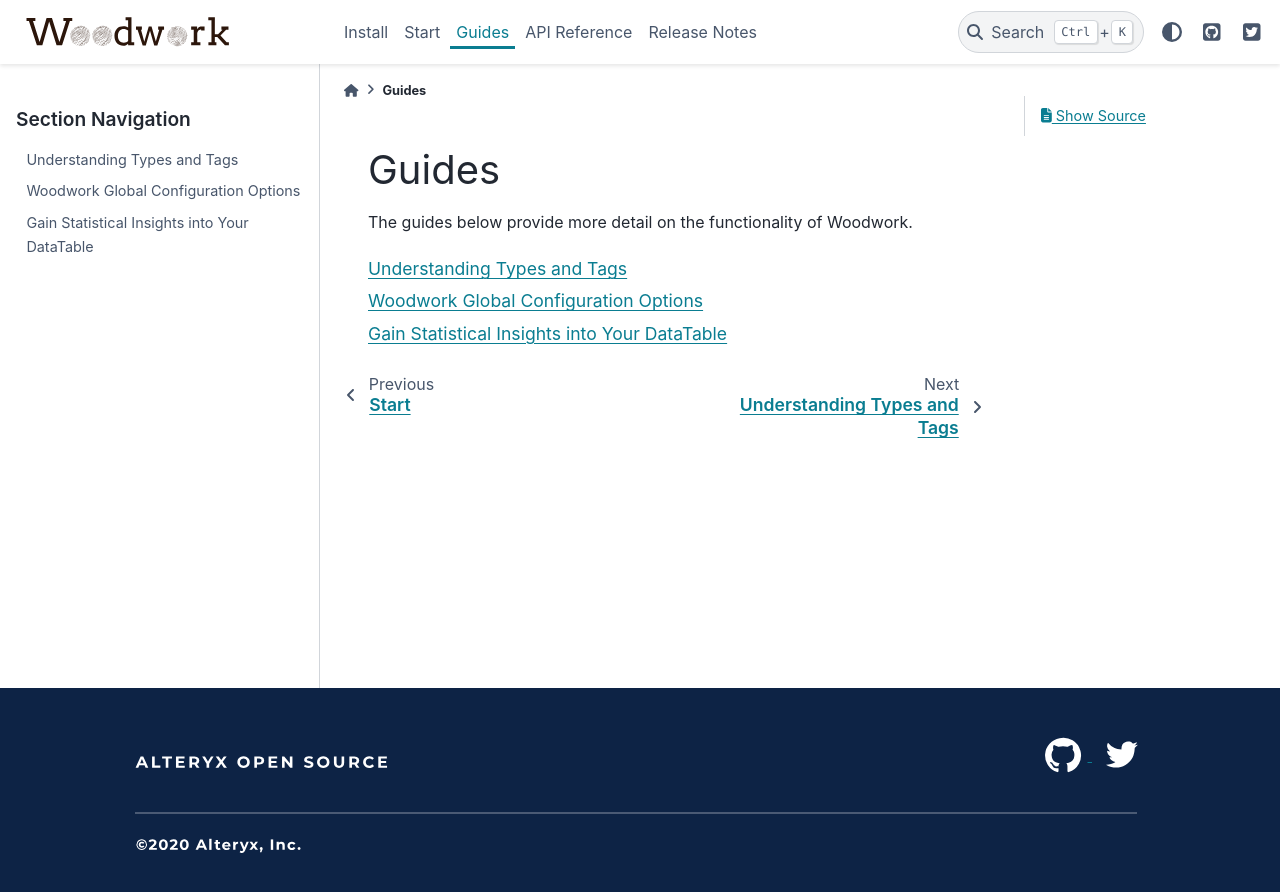
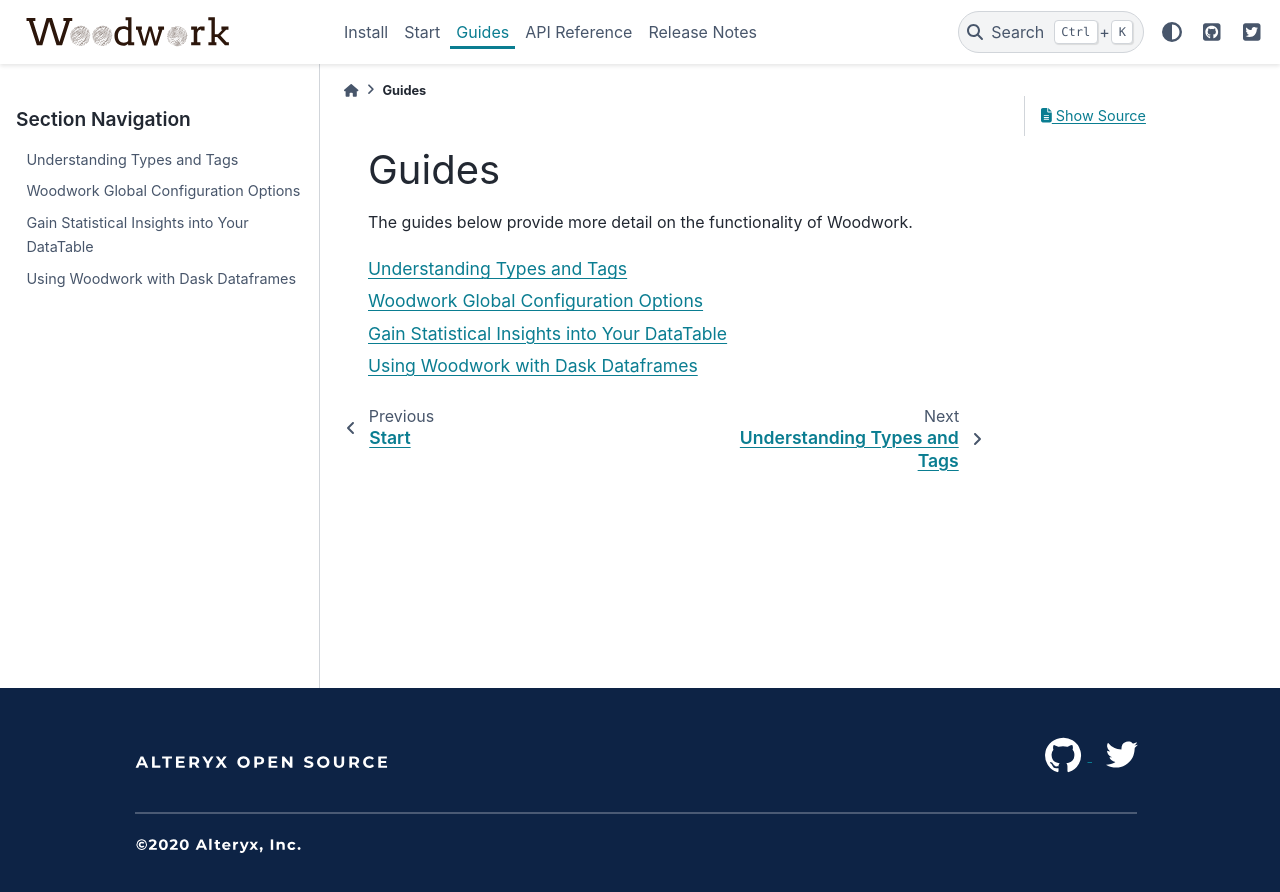
Before and after one commit to alteryx/woodwork, a Sphinx documentation site: the page built from docs/source/guides/guides_index.rst, in a window 1280 px wide. Shown: the top 892 px of the page. Built offline with Sphinx 7.4.7 and the PyData theme 0.15.4, drawn with Linux system fonts in a browser that asks for light colours; comment, search, counter and statistics services are not loaded.

Commit message:
add using Woodwork with Dask docs guide

```diff
--- a/docs/source/guides/guides_index.rst
+++ b/docs/source/guides/guides_index.rst
@@ -9,3 +9,4 @@
    understanding_types_and_tags
    setting_config_options
    using_mi_and_describe
+   using_woodwork_with_dask
```
Also changed, not shown: docs/source/guides/using_woodwork_with_dask.ipynb (added).
